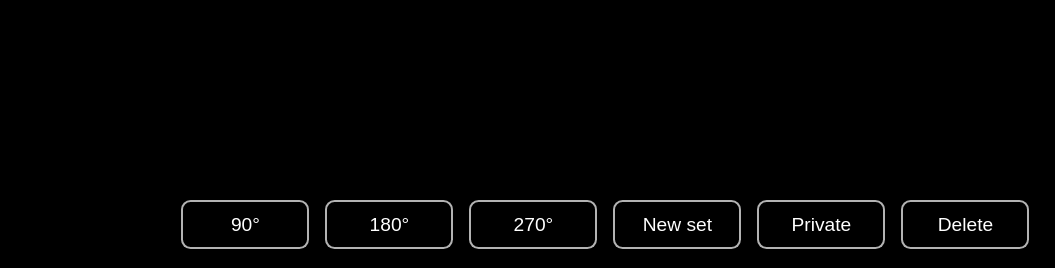
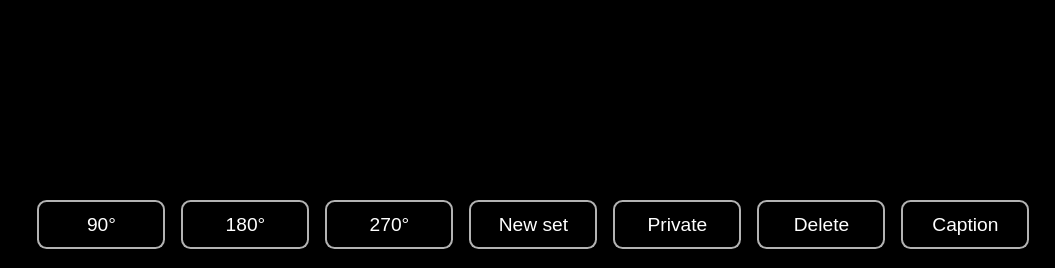
Before and after one commit to muralisc/chronicle, a Flask app: page /slideshow in a window 1280 px wide. Shown: the part 532-800 px from the top of the page, without its empty margins (225-1280 px from the left). Run offline with Flask 3, Linux system fonts and the light colour scheme; data comes from the database, SQL or seed files in the repository; data that the repository does not hold is empty; parts of the project's set-up code (start-up, migrations or seed data) failed here and were passed over.

Commit message:
Split caption out of overlay into its own always-visible, toggleable element
The caption text lived inside #overlay, so it only appeared on
hover/tap-flash like the control buttons -- effectively never visible on
the touch-only kiosk. It's now a standalone element, visible by default,
with a Caption button to toggle it and localStorage persistence across
reloads.

```diff
--- a/viewer/static/slideshow.js
+++ b/viewer/static/slideshow.js
@@ -12,6 +12,8 @@
   const deleteBtn = document.getElementById("delete-btn");
   const privateBtn = document.getElementById("private-btn");
   const newSetBtn = document.getElementById("new-set-btn");
+  const captionEl = document.getElementById("caption");
+  const captionToggleBtn = document.getElementById("caption-toggle-btn");
   const rotateBtns = {
     90: document.getElementById("rotate-90-btn"),
     180: document.getElementById("rotate-180-btn"),
@@ -27,6 +29,19 @@
   let front = 0;      // which <img> is currently visible
   let current = null; // current photo object
   let timer = null;
+
+  // Caption visibility is independent of the buttons-overlay's hover/tap
+  // reveal, and persists across reloads.
+  const CAPTION_KEY = "chronicle.captionsVisible";
+  function loadCaptionsVisible() {
+    const v = localStorage.getItem(CAPTION_KEY);
+    return v === null ? true : v === "true";
+  }
+  function applyCaptionsVisible(visible) {
+    captionEl.classList.toggle("hidden", !visible);
+    captionToggleBtn.setAttribute("aria-pressed", visible ? "true" : "false");
+  }
+  applyCaptionsVisible(loadCaptionsVisible());
 
   async function fetchSubset() {
     const res = await fetch("/api/subset", { cache: "no-store" });
@@ -202,6 +217,13 @@
     startTimer();
   });
 
+  captionToggleBtn.addEventListener("click", (ev) => {
+    ev.stopPropagation();
+    const visible = captionToggleBtn.getAttribute("aria-pressed") !== "true";
+    applyCaptionsVisible(visible);
+    localStorage.setItem(CAPTION_KEY, String(visible));
+  });
+
   // Click the path to copy it to the clipboard.
   // navigator.clipboard needs a secure context (https or localhost), which this
   // LAN-served-over-http app isn't, so fall back to the older execCommand copy.
--- a/viewer/static/style.css
+++ b/viewer/static/style.css
@@ -66,7 +66,7 @@ html, body {
   bottom: 0;
   display: flex;
   align-items: center;
-  justify-content: space-between;
+  justify-content: flex-end;
   padding: 1.2rem 1.6rem;
   gap: 1rem;
   background: linear-gradient(to top, rgba(0,0,0,0.6), rgba(0,0,0,0));
@@ -78,11 +78,23 @@ html, body {
 body:hover #overlay,
 #overlay.show { opacity: 1; }   /* show on touch/move; phones get it via .show */
 
+/* Independent of #overlay: visible by default, toggled via #caption-toggle-btn. */
 #caption {
+  position: fixed;
+  left: 0;
+  right: 0;
+  bottom: 0;
+  padding: 1.2rem 1.6rem;
+  background: linear-gradient(to top, rgba(0,0,0,0.6), rgba(0,0,0,0));
+  color: #fff;
+  opacity: 1;
+  transition: opacity 0.3s ease;
+  z-index: 2;
   font-size: 1.4rem;
   text-shadow: 0 1px 4px rgba(0,0,0,0.8);
   min-width: 0;            /* allow the long path to ellipsize, not push the buttons off */
 }
+#caption.hidden { opacity: 0; pointer-events: none; }
 #counter { margin-right: 0.6rem; opacity: 0.7; }
 #years-ago { margin-left: 0.6rem; opacity: 0.8; }
 #path,
@@ -119,6 +131,7 @@ body:hover #overlay,
   background: #6c3fa0;
   border-color: #8e5cd9;
 }
+#caption-toggle-btn[aria-pressed="false"] { opacity: 0.5; }
 
 #empty {
   position: fixed;
--- a/viewer/templates/slideshow.html
+++ b/viewer/templates/slideshow.html
@@ -18,7 +18,6 @@
   <div id="nav-prev"></div>
   <div id="nav-next"></div>
 
-  <div id="overlay">
   <div id="caption">
     <span id="counter"></span>
     <span id="date"></span>
@@ -26,6 +25,8 @@
     <span id="path"></span>
     <span id="window-info"></span>
   </div>
+
+  <div id="overlay">
     <div id="controls">
       <button id="rotate-90-btn" class="btn" type="button">90&deg;</button>
       <button id="rotate-180-btn" class="btn" type="button">180&deg;</button>
@@ -33,6 +34,7 @@
       <button id="new-set-btn" class="btn" type="button">New set</button>
       <button id="private-btn" class="btn" type="button" aria-pressed="false">Private</button>
       <button id="delete-btn" class="btn" type="button" aria-pressed="false">Delete</button>
+      <button id="caption-toggle-btn" class="btn" type="button" aria-pressed="true">Caption</button>
     </div>
   </div>
 
```
Lines whose indentation alone changed are shown as unchanged.
